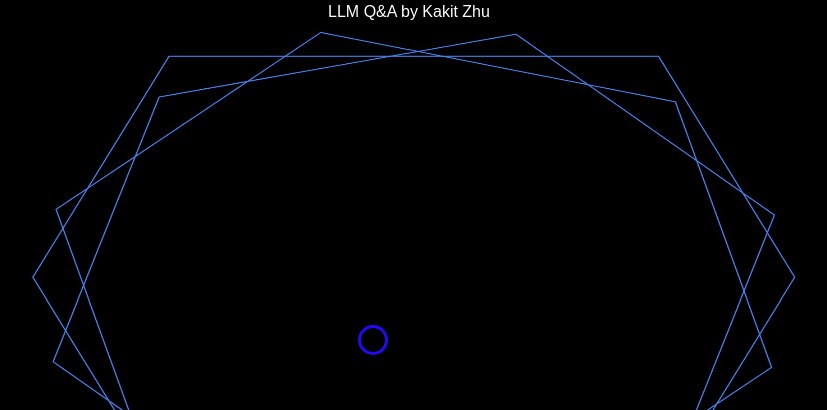
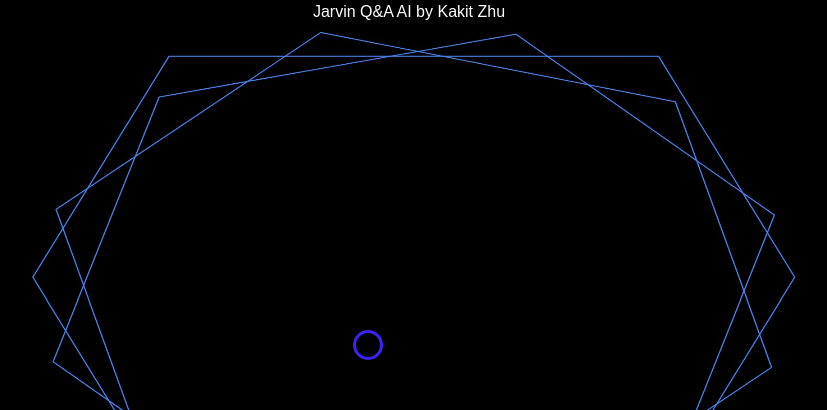
Before and after one commit to KakitZhu-17/Dalmar-Labs-Interview-project, a Next.js app in the folder app/: page / in a window 1280 px wide. Shown: the top 410 px of the page, without its empty margins (231-1058 px from the left). Built offline with nearby package versions, Linux system fonts and the light colour scheme.

Commit message:
more animations and a perosnality tweak

```diff
--- a/app/src/app/globals.css
+++ b/app/src/app/globals.css
@@ -82,15 +82,23 @@ button:disabled {
   100% { top: 35px; left: 35px; }
 }
 
-.eye {
+@keyframes thinking {
+  0%   {width: 30px; height: 30px; background: #3c24f7;}
+  25%  {width: 50px; height: 50px; background: #3c24f7;}
+  50%  {width: 70px; height: 70px; background: #3c24f7;}
+  75%  {width: 50px; height: 50px; background: #3c24f7;}
+  100% {width: 30px; height: 30px; background: #3c24f7;}
+}
+
+#eye {
   width: 30px;
   height: 30px;
   background: rgb(0, 0, 0);
   border-radius: 50%;
-  border: 3px solid #2408f7; /* black border */
+  border: 3px solid #3c24f7;
   position: absolute;
   top: 35px;
   left: 35px;
   z-index: 0;
-  animation: look-around 7s infinite ease-in-out;
+  animation: look-around 5s infinite ease-in-out;
 }
--- a/app/src/app/input.js
+++ b/app/src/app/input.js
@@ -3,8 +3,7 @@ import { useState } from 'react';
 import callAI from './llm.js';
 
 let msg=[
-  {role: "system", content: "polite Q&A bot"}
-//  {role: "user", content: input}
+  {role: "system", content: "Q&A bot but you are an english butler"}
 ]
 
 export default function Form() {
@@ -17,11 +16,20 @@ export default function Form() {
     msg.push({role: "user", content: answer})
     setStatus('submit');
     try {
-      appendMessages(answer,"user","grey");
+      let loadingEye =document.getElementById("eye");
+      loadingEye.style.animationPlayState = "paused";
+      loadingEye.style.animation = "thinking 2s infinite linear";
+      loadingEye.style.animationPlayState = "running";
+
+      appendMessages(answer,"You","grey");
       let response = await callAI(answer,msg);
       msg.push({role: "system", content: response });
-      appendMessages(response,"AI","white");
+      appendMessages(response,"Jarvin","white");
       setStatus('success');
+
+      loadingEye.style.animation = "look-around 5s infinite ease-in-out";
+      loadingEye.style.animationPlayState = "running";
+      loadingEye.style.background = "#000000ff";
     } catch (error) {
       setStatus('listening');
     }
@@ -45,7 +53,7 @@ export default function Form() {
     newMsg.style.position = 'relative';
     newMsg.style.color = color;
     newMsg.style.zIndex = "2";
-    log.append(newMsg)
+    log.append(newMsg);
   }
 
   function handleEnterKeyDown(e){
@@ -58,9 +66,9 @@ export default function Form() {
 
   return (
     <>
-      <h1>LLM Q&A by Kakit Zhu</h1>
+      <h1>Jarvin Q&A AI by Kakit Zhu</h1>
       <div className="box">
-        <div className="eye"></div>
+        <div id="eye"></div>
       </div>
       <div id="log">
       </div>
--- a/app/src/app/layout.tsx
+++ b/app/src/app/layout.tsx
@@ -2,8 +2,8 @@ import type { Metadata } from "next";
 import "./globals.css";
 
 export const metadata: Metadata = {
-  title: "Create Next App",
-  description: "Generated by create next app",
+  title: "Jarvin LLM",
+  description: "LLM project",
 };
 
 export default function RootLayout({
```
